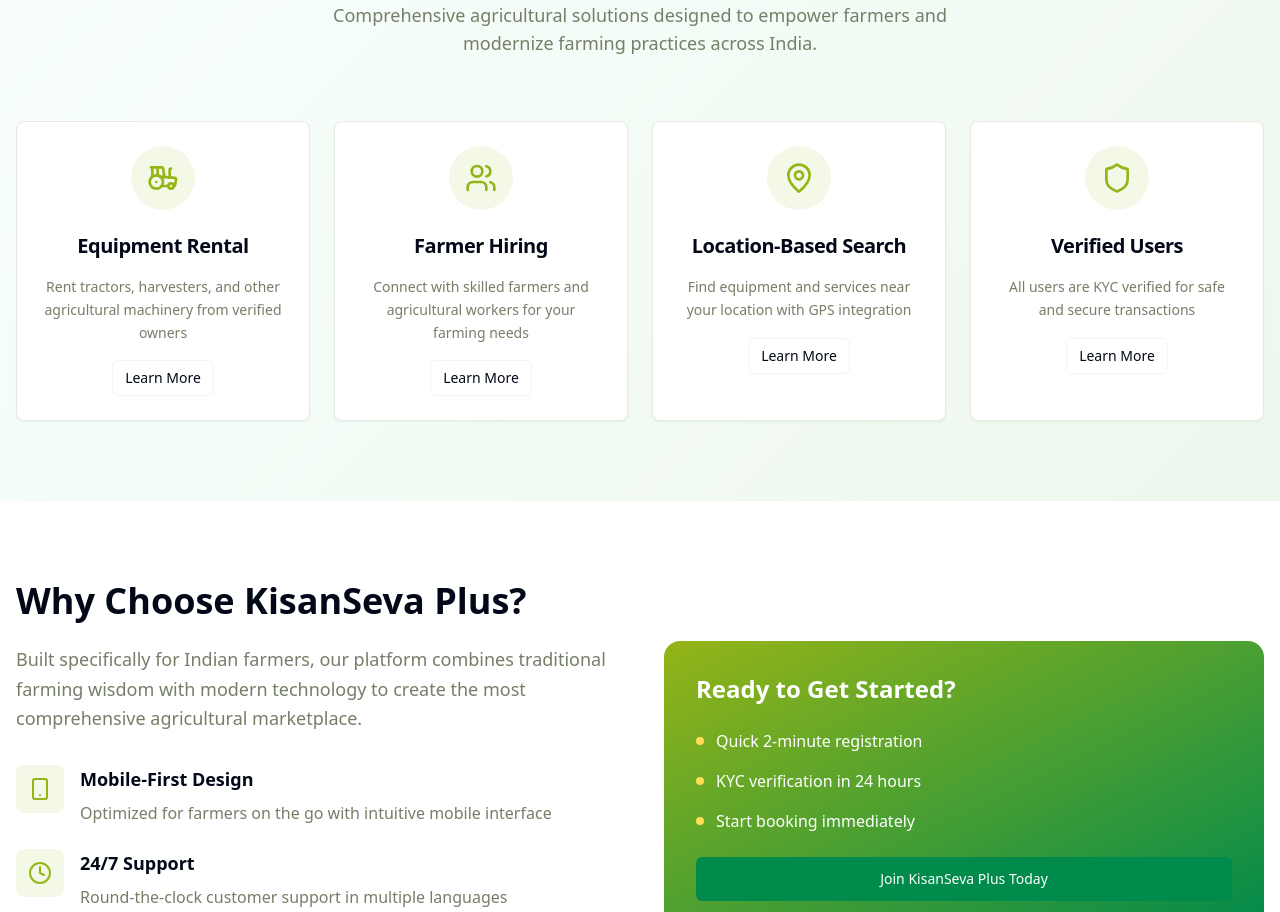
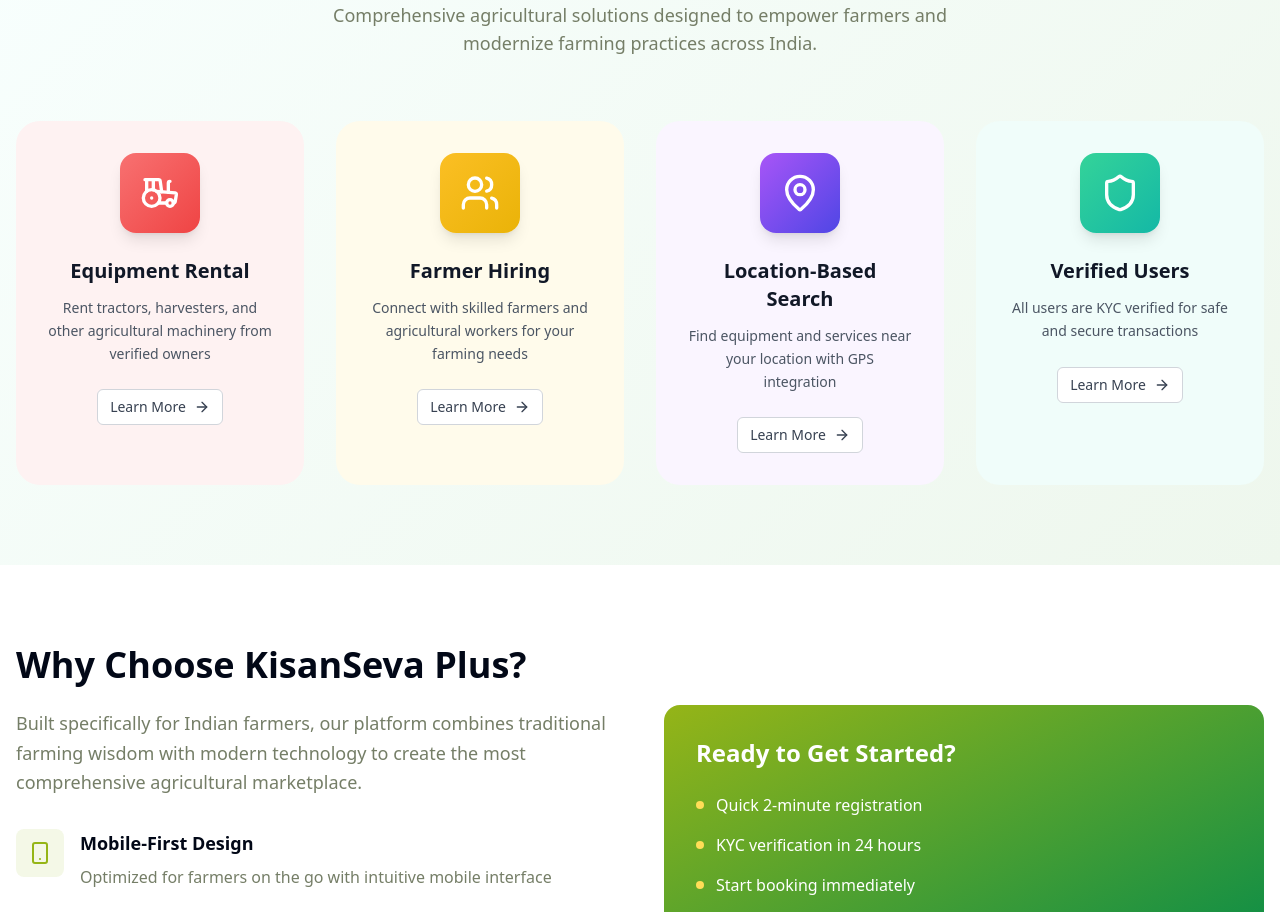
Before and after one commit to Arvindkumar7738600/agri-link-plaza, a React (Vite) app: page / in a window 1280 px wide. Shown: the part 1000-1912 px from the top of the page. Built offline with nearby package versions, Linux system fonts and the light colour scheme.

Commit message:
Update card section design
Update the card section to match the second image's style, keeping the text and logo the same.

```diff
--- a/src/pages/Home.tsx
+++ b/src/pages/Home.tsx
@@ -135,30 +135,48 @@ const Home = () => {
             </p>
           </div>
 
-          <div className="grid grid-cols-1 md:grid-cols-2 lg:grid-cols-4 gap-6">
+          <div className="grid grid-cols-1 md:grid-cols-2 lg:grid-cols-4 gap-8">
             {services.map((service, index) => {
               const IconComponent = service.icon;
+              const colors = [
+                'from-red-400 to-red-500', // Equipment Rental - Red
+                'from-amber-400 to-yellow-500', // Farmer Hiring - Yellow
+                'from-purple-500 to-indigo-600', // Location-Based Search - Purple
+                'from-emerald-400 to-teal-500' // Verified Users - Teal
+              ];
+              const bgColors = [
+                'bg-red-50', // Equipment Rental background
+                'bg-amber-50', // Farmer Hiring background
+                'bg-purple-50', // Location-Based Search background
+                'bg-teal-50' // Verified Users background
+              ];
               return (
-                <Card key={index} className="group hover:shadow-elevated transition-all duration-300 border-border hover:border-primary/30 bg-card">
-                  <CardHeader className="text-center pb-4">
-                    <div className="bg-primary/10 w-16 h-16 rounded-full flex items-center justify-center mx-auto mb-4 group-hover:bg-primary group-hover:scale-110 transition-all duration-300">
-                      <IconComponent className="h-8 w-8 text-primary group-hover:text-primary-foreground" />
+                <div key={index} className={`${bgColors[index]} rounded-3xl p-8 hover:scale-105 transition-all duration-300 cursor-pointer group`}>
+                  <div className="text-center space-y-6">
+                    <div className={`bg-gradient-to-br ${colors[index]} w-20 h-20 rounded-2xl flex items-center justify-center mx-auto shadow-lg group-hover:shadow-xl transition-all duration-300`}>
+                      <IconComponent className="h-10 w-10 text-white" />
                     </div>
-                    <CardTitle className="text-xl group-hover:text-primary transition-colors">
-                      {service.title}
-                    </CardTitle>
-                  </CardHeader>
-                  <CardContent className="text-center">
-                    <CardDescription className="mb-4 leading-relaxed">
-                      {service.description}
-                    </CardDescription>
-                    <Button variant="outline" size="sm" asChild className="group-hover:border-primary group-hover:text-primary">
-                      <Link to={service.link}>
+                    <div className="space-y-3">
+                      <h3 className="text-xl font-bold text-gray-900">
+                        {service.title}
+                      </h3>
+                      <p className="text-gray-600 text-sm leading-relaxed">
+                        {service.description}
+                      </p>
+                    </div>
+                    <Button
+                      variant="outline"
+                      size="sm"
+                      asChild
+                      className="border-gray-300 text-gray-700 hover:bg-gray-100 transition-colors"
+                    >
+                      <Link to={service.link} className="flex items-center gap-2">
                         Learn More
+                        <ArrowRight className="h-4 w-4" />
                       </Link>
                     </Button>
-                  </CardContent>
-                </Card>
+                  </div>
+                </div>
               );
             })}
           </div>
```
